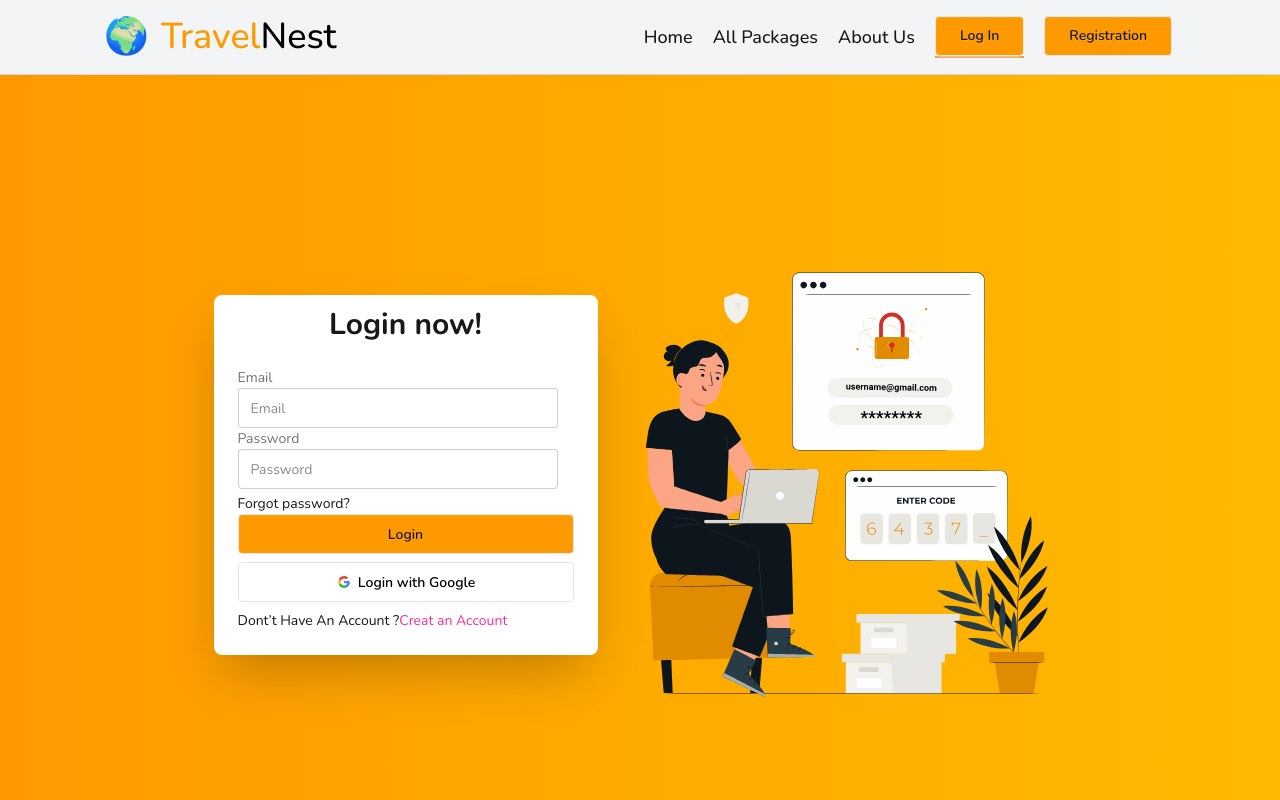
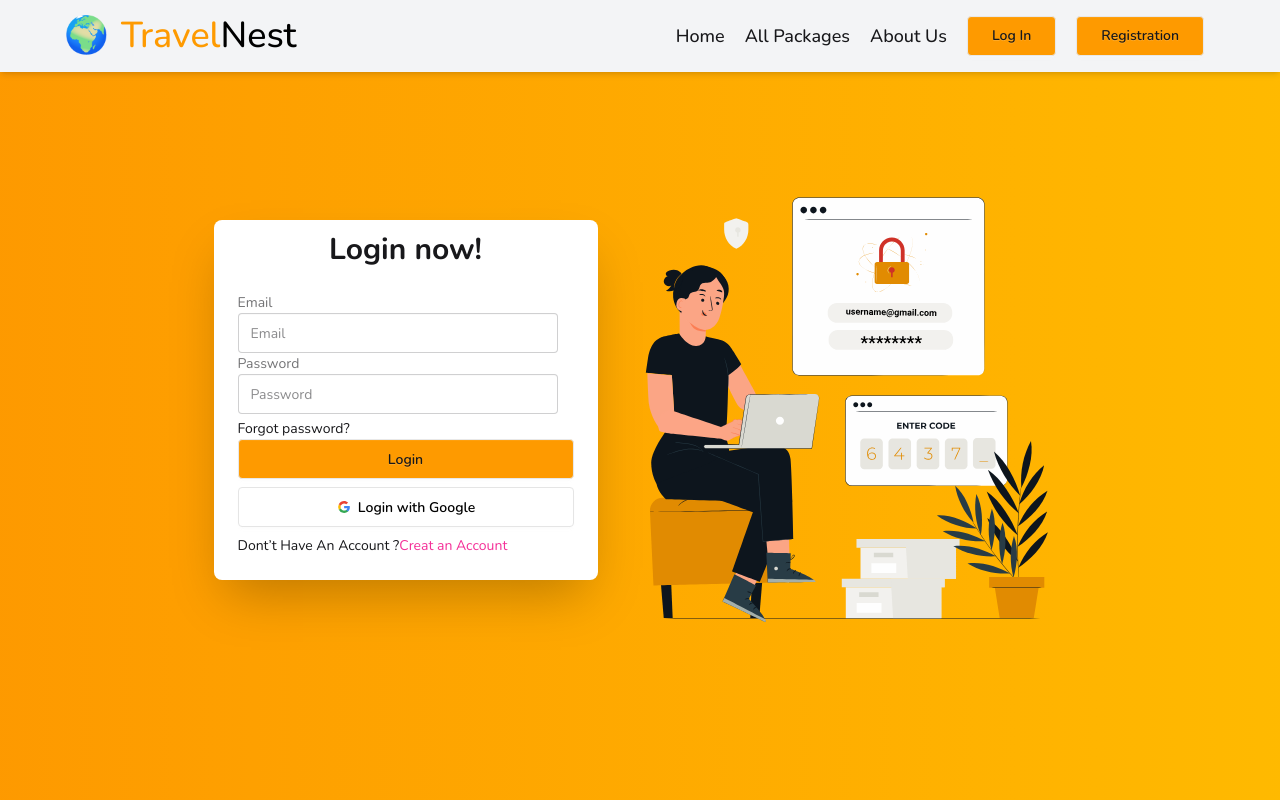
Before and after one commit to DevByDipto/travelNest-client, a React (Vite) app: page /login in a window 1280 px wide. Shown: the top 800 px of the page. Built offline with nearby package versions, Linux system fonts and the light colour scheme; no server answers.

Commit message:
resolve manage-package,add-package,my-booking page responsive issue

```diff
--- a/src/Components/Footer.jsx
+++ b/src/Components/Footer.jsx
@@ -5,7 +5,7 @@ import { Link } from "react-router";
 const Footer = () => {
   return (
     <footer className="bg-base-200 text-base-content pt-10">
-      <div className="max-w-7xl mx-auto px-4 py-10 grid grid-cols-1 md:grid-cols-4 gap-6">
+      <div className="container mx-auto px-4 py-10 grid grid-cols-1 md:grid-cols-4 gap-6">
         {/* Logo & Name */}
         <div>
           <h2 className="text-xl font-bold mb-2">🌍 TravelNest</h2>
--- a/src/Components/Navbar.jsx
+++ b/src/Components/Navbar.jsx
@@ -1,5 +1,5 @@
-import React, { useContext } from "react";
-import { NavLink, useNavigate } from "react-router";
+import React, { useContext, useEffect, useState } from "react";
+import { Link, NavLink, useNavigate } from "react-router";
 import { FaUserTie } from "react-icons/fa";
 import toast from "react-hot-toast";
 import { AuthContext } from "../Context/AuthContext";
@@ -8,6 +8,35 @@ import ThemChange from "./ThemeChange";
 import Button from "./common/Button";
 const Navber = () => {
   const { user, logOut } = useContext(AuthContext);
+ const [show, setShow] = useState(true); // Navbar visible/hidden state
+  const [lastScrollY, setLastScrollY] = useState(0);
+
+  const controlNavbar = () => {
+    if (typeof window !== "undefined") {
+      if (window.scrollY > lastScrollY) {
+        // Scroll Down
+        // console.log(window.scrollY);
+
+        setShow(false);
+      } else {
+        // Scroll Up
+        setShow(true);
+      }
+      setLastScrollY(window.scrollY);
+    }
+  };
+
+  useEffect(() => {
+    if (typeof window !== "undefined") {
+      window.addEventListener("scroll", controlNavbar);
+// console.log(window.addEventListener("scroll",controlNavbar));
+
+
+      return () => {
+        window.removeEventListener("scroll", controlNavbar);
+      };
+    }
+  }, [lastScrollY]);
 
   // const navigate = useNavigate();
   // console.log(user?.photoURL);
@@ -17,8 +46,11 @@ const Navber = () => {
   };
 
   return (
-    <nav className="bg-gray-100 dark:bg-[#1D232A] border-b border-gray-300">
-      <div className="navbar container flex justify-between pl-0  md:px-10">
+    <nav  className={`fixed top-0 left-0 right-0 bg-gray-100 dark:bg-[#1D232A] shadow-md transition-transform duration-300 z-50 ${
+        show ? "translate-y-0" : "-translate-y-full"
+      }`}>
+         {/* className="bg-gray-100 dark:bg-[#1D232A] border-b border-gray-300  md:px-5" */}
+      <div className="navbar container flex justify-between pl-0 ">
         <div className="navbar-start  lg:w-0">
           <div className="dropdown">
             <div
@@ -63,9 +95,9 @@ const Navber = () => {
                   <NavLink to="/my-bookings">My Bookings</NavLink>
                   <NavLink to="/add-package">Add Package</NavLink>
                   <NavLink to="/manage-my-packages">Manage My Packages</NavLink>
-                  <button className="btn border py-1" onClick={handleLogOut}>
+                  <p className="" onClick={handleLogOut}>
                     Log Out
-                  </button>
+                  </p>
                 </>
               ) : (
                 <>
@@ -73,13 +105,13 @@ const Navber = () => {
                   <NavLink to="/all-packages">All Packages</NavLink>
                   <NavLink to="/about-us">About Us</NavLink>
                   <NavLink to="/my-bookings">My Bookings</NavLink>
-                  <ThemChange></ThemChange>
-                  <NavLink to="/login">
-                    <button className="btn border py-1">Log In </button>
-                  </NavLink>
-                  <NavLink to="/register">
-                    <button className="btn border py-1">Registration</button>
-                  </NavLink>
+                  <Link to="/login">
+                    <p className=" ">Log In </p>
+                  </Link>
+                  <Link to="/register">
+                    <p className=" ">Registration</p>
+                  </Link>
+                                    <ThemChange></ThemChange>
                 </>
               )}
             </ul>
@@ -137,12 +169,12 @@ const Navber = () => {
                 </>
               ) : (
                 <div className="flex gap-5">
-                  <NavLink to="/login">
+                  <Link to="/login">
                     <Button className="px-6">Log In </Button>
-                  </NavLink>
-                  <NavLink to="/register">
+                  </Link>
+                  <Link to="/register">
                     <Button className="px-6">Registration</Button>
-                  </NavLink>
+                  </Link>
                 </div>
               )}
             </div>
--- a/src/Components/home/Banner.jsx
+++ b/src/Components/home/Banner.jsx
@@ -13,7 +13,7 @@ const Banner = () => {
     >
       <div className="relative bg-[#1d1b1b23]  w-full h-full z-0"></div>
 
-      <div className="text-white text-center z-10">
+      <div className="text-white text-center z-10 mt-20">
         <div className="max-w-md">
           <h1 className="mb-5 text-4xl lg:text-5xl font-bold">
             Explore the World <span className="text-amber-500">with TravelNest</span>
--- a/src/Components/home/FeaturedPackages.jsx
+++ b/src/Components/home/FeaturedPackages.jsx
@@ -15,7 +15,7 @@ const FeaturedPackages = () => {
 
 
   return (
-    <div className="py-32 bg-gray-100 dark:bg-[#1D232A]">
+    <div className="py-32 bg-gray-100 dark:bg-[#1D232A] md:px-5">
       <div className="container">
         <h2 className="text-3xl md:text-4xl font-bold">Featured <span className="text-amber-500">Packages</span></h2>
         <p className="md:text-xl lg:text-lg font-medium text-gray-700 dark:text-[#ECF9FF] my-5">
--- a/src/Layout/MainLayout.jsx
+++ b/src/Layout/MainLayout.jsx
@@ -10,7 +10,10 @@ const MainLayout = () => {
   return (
     <div>
       <Navber></Navber>
+      <div className="min-h-[700px]">
       <Outlet></Outlet>
+
+      </div>
       <Footer></Footer>
     </div>
   );
--- a/src/Pages/addPackage/AddPackage.jsx
+++ b/src/Pages/addPackage/AddPackage.jsx
@@ -34,9 +34,9 @@ const AddPackage = () => {
   };
 
   return (
-    <div className="bg-gradient-to-r from-amber-500 to-amber-400 pb-32 dark:bg-[#1D232A]">
+    <div className="bg-gradient-to-r from-amber-500 to-amber-400 pb-16 md:pb-32 dark:bg-[#1D232A]">
       <div className="container">
-        <div className="flex items-center justify-center py-10">
+        <div className="flex items-center justify-center pb-0 md:pb-8 pt-20 md:pt-32">
         <h2 className="text-4xl font-bold rounded-2xl py-3 w-2xl text-center ">
           Add Package
         </h2>
--- a/src/Pages/allPackages/AllPackages.jsx
+++ b/src/Pages/allPackages/AllPackages.jsx
@@ -24,7 +24,7 @@ const AllPackages = () => {
   return (
     <div className="bg-gray-100 pb-32 dark:bg-[#1D232A]">
       <div className='container'>
-      <div className='text-center pt-16 pb-4'>
+      <div className='text-center pt-28 md:pt-36 pb-4'>
       <h2 className="text-3xl md:text-4xl font-bold">All <span className='text-amber-500'>Packages</span></h2>
       <p className=" md:text-xl lg:text-lg font-medium text-gray-700 dark:text-[#ECF9FF] pt-5">Discover top-rated tour packages tailored for every traveler—adventure, <br />relaxation, and more.  Book easily and travel with confidence!</p>
       </div>
--- a/src/Pages/booking/AddBooking.jsx
+++ b/src/Pages/booking/AddBooking.jsx
@@ -38,7 +38,7 @@ navigate('/my-bookings')
   }
   return (
     <div className='bg-gradient-to-r from-amber-500 to-amber-400 min-h-screen py-5'>
-      <h2 className=' text-3xl font-bold text-center pt-10'>Reserve Your Tour - TravelNest</h2>
+      <h2 className=' text-3xl font-bold text-center pt-16 md:pt-28'>Reserve Your Tour - TravelNest</h2>
 
     <div className='flex flex-col-reverse lg:flex-row items-center justify-center  px-6 md:px-0 gap-10 '>
 
--- a/src/Pages/booking/MyBookings.jsx
+++ b/src/Pages/booking/MyBookings.jsx
@@ -10,10 +10,10 @@ if(loading) return <Loding></Loding>
 // console.log(myBookedTours);
 
   return (
-    <div className='container pb-32'>
+    <div className='container py-16 md:pb-32 md:pt-24'>
       <div className=' pt-16 pb-10  '>
-      <h2  className="text-4xl font-bold rounded-full inline-block">My Bookings</h2>
-       <p className="text-lg font-medium text-gray-700 dark:text-[#ECF9FF] pt-5">View all your tour bookings in one place. You can track booking status, check package details,<br /> and manage your upcoming trips from here.</p>
+      <h2  className=" text-3xl md:text-4xl font-bold rounded-full inline-block">My <span className='text-amber-500'>Bookings</span></h2>
+       <p className=" md:text-xl lg:text-lg font-medium text-gray-700 dark:text-[#ECF9FF] pt-5">View all your tour bookings in one place. You can track booking status, check package details,<br /> and manage your upcoming trips from here.</p>
    </div>
       <div className="overflow-x-auto">
   <table className="table border border-gray-100 dark:border-[#242a31]">
--- a/src/Pages/manageMyPackages/ManageMyPackages.jsx
+++ b/src/Pages/manageMyPackages/ManageMyPackages.jsx
@@ -26,7 +26,7 @@ const ManageMyPackages = () => {
 
 
     <div className="container pb-32">
-      <h2 className="text-4xl font-bold rounded-full inline-block py-10">Manage My Packages</h2>
+      <h2 className="text-2xl md:text-3xl lg:text-4xl font-bold rounded-full inline-block pt-24 pb-6 md:pb-10 md:pt-32 ">Manage  <span className="text-amber-500">My Packages</span></h2>
 
       <div className="overflow-x-auto">
         <table className="table border border-gray-100 dark:border-[#242a31]">
--- a/src/Pages/testimonialSection/TestimonialSection.jsx
+++ b/src/Pages/testimonialSection/TestimonialSection.jsx
@@ -56,7 +56,7 @@ function TestimonialSection() {
   };
 
   return (
-    <section className="py-16 bg-white dark:bg-[#1D232A]">
+    <section className="py-32 bg-white dark:bg-[#1D232A]">
       <div className="container mx-auto px-4 text-center">
         <h2 className="text-4xl font-bold text-gray-800 dark:text-[#ECF9FF] mb-4">What <span className='text-amber-500'>they say!</span></h2>
    <p className="text-gray-600 dark:text-[#ECF9FF] mb-12">Hear from our happy travelers about their amazing experiences with TravelNest.</p>
@@ -103,7 +103,7 @@ function TestimonialSection() {
             </div>
             <button
               onClick={nextTestimonial}
-              className="p-3 rounded-full bg-gray-200 dark:bg-[#1D232A] hover:bg-gray-300 hover:dark:bg-[#1D232A] transition duration-200 focus:outline-none focus:ring-2 focus:ring-amber-500"
+              className="p-3 rounded-full bg-gray-200 dark:bg-[#1D232A] hover:bg-gray-300  transition duration-200 focus:outline-none focus:ring-2 focus:ring-amber-500"
             >
               <svg className="w-6 h-6 text-amber-500  dark:text-[#ECF9FF]" fill="none" stroke="currentColor" viewBox="0 0 24 24" xmlns="http://www.w3.org/2000/svg">
                 <path strokeLinecap="round" strokeLinejoin="round" strokeWidth="2" d="M14 5l7 7m0 0l-7 7m7-7H3"></path>
```
Also changed, not shown: src/Pages/about/About.jsx (+8 -4 lines).
